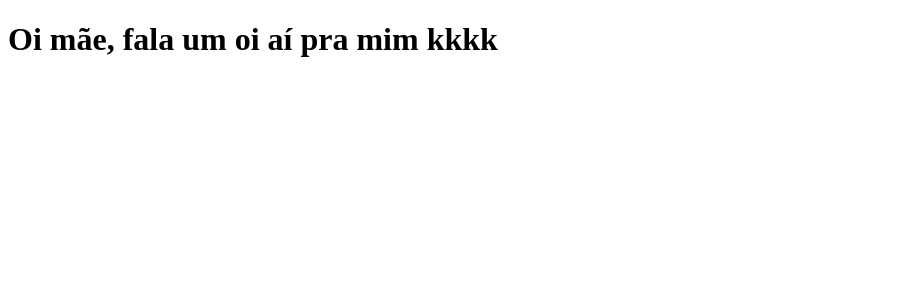
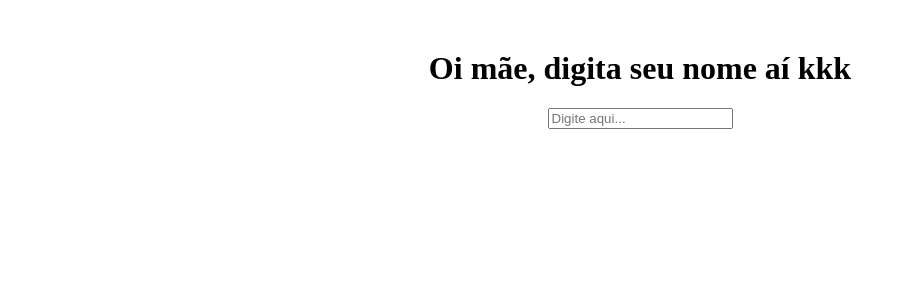
Before and after one commit to GabrielHenrique0/clone-tabnews, a Next.js app: page / in a window 1280 px wide. Shown: the top 300 px of the page, without its empty margins (0-905 px from the left). Built offline with nearby package versions, Linux system fonts and the light colour scheme.

Commit message:
alterando index.js

```diff
--- a/pages/index.js
+++ b/pages/index.js
@@ -1,5 +1,20 @@
+import { useState } from "react";
+
 function Home() {
-    return <h1>Oi mãe, fala um oi aí pra mim kkkk</h1>
+    const [nome, setNome] = useState("");
+
+    return (
+        <div style={{ textAlign: "center", marginTop: "50px" }}>
+            <h1>Oi mãe, digita seu nome aí kkk</h1>
+            <input
+                type="text"
+                placeholder="Digite aqui..."
+                value={nome}
+                onChange={(e) => setNome(e.target.value)}
+            />
+            <strong>{nome}</strong>
+        </div>
+    );
 }
 
 export default Home;
```
